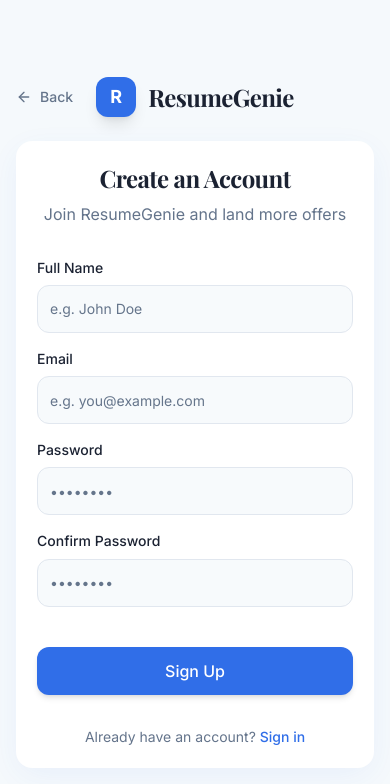
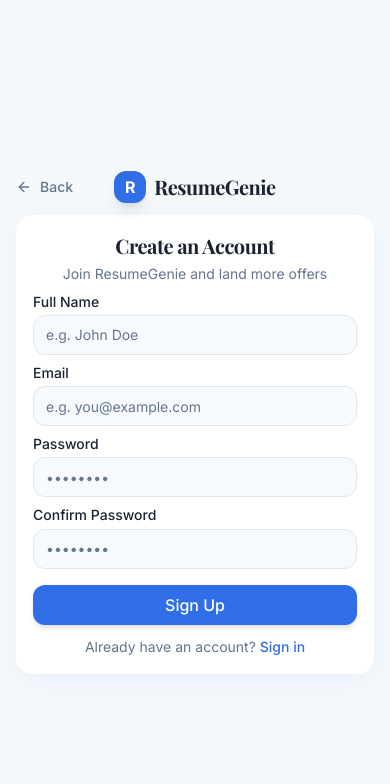
Before and after one commit to thepriyanshiroy/ResumeGenie, a Next.js app in the folder frontend/: page /signup in a window 390 px wide. Shown: the top 784 px of the page. Built offline with nearby package versions, Linux system fonts and the light colour scheme; no server answers.

Commit message:
Implemented layout

```diff
--- a/frontend/src/app/(auth)/layout.js
+++ b/frontend/src/app/(auth)/layout.js
@@ -7,7 +7,7 @@
   const router = useRouter();
 
   return (
-    <div className="min-h-screen bg-[#F5F9FC] flex flex-col items-center justify-center safe-x py-6 sm:p-6 relative overflow-hidden">
+    <div className="min-h-[100dvh] bg-[#F5F9FC] flex flex-col items-center justify-center safe-x py-3 sm:p-6 relative overflow-x-hidden">
       {/* Decorative background curve */}
       <div className="absolute top-0 left-0 w-full h-full overflow-hidden -z-10 pointer-events-none">
         <svg viewBox="0 0 1440 800" fill="none" xmlns="http://www.w3.org/2000/svg" className="w-full h-full object-cover opacity-30" preserveAspectRatio="none">
@@ -16,7 +16,7 @@
       </div>
 
       <div className="w-full max-w-md">
-        <div className="flex flex-col items-center mb-6 sm:mb-8 relative">
+        <div className="flex flex-col items-center mb-3 sm:mb-6 relative">
           <button
             onClick={() => router.back()}
             className="absolute left-0 top-1/2 -translate-y-1/2 flex min-h-10 items-center gap-2 text-sm font-medium text-muted-foreground hover:text-foreground transition-colors focus-visible:outline-none focus-visible:ring-2 focus-visible:ring-primary focus-visible:ring-offset-2 rounded-lg"
@@ -25,17 +25,17 @@
             Back
           </button>
 
-          <Link href="/" className="flex items-center gap-3 cursor-pointer hover:opacity-90 transition-opacity">
-            <div className="h-10 w-10 rounded-xl flex items-center justify-center text-white font-bold text-lg bg-primary shadow-lg">
+          <Link href="/" className="flex items-center gap-2 sm:gap-3 cursor-pointer hover:opacity-90 transition-opacity">
+            <div className="h-8 w-8 sm:h-10 sm:w-10 rounded-xl flex items-center justify-center text-white font-bold text-base sm:text-lg bg-primary shadow-lg">
               R
             </div>
-            <h1 className="text-2xl font-bold tracking-tight text-foreground font-display">
+            <h1 className="text-xl sm:text-2xl font-bold tracking-tight text-foreground font-display">
               ResumeGenie
             </h1>
           </Link>
         </div>
 
-        <div className="bg-card shadow-[0_8px_32px_-4px_rgba(45,107,230,0.08)] rounded-2xl p-5 sm:p-8 border border-white/60">
+        <div className="bg-card shadow-[0_8px_32px_-4px_rgba(45,107,230,0.08)] rounded-2xl p-4 sm:p-8 border border-white/60">
           {children}
         </div>
       </div>
--- a/frontend/src/app/(auth)/login/page.js
+++ b/frontend/src/app/(auth)/login/page.js
@@ -39,23 +39,23 @@
 
   return (
     <div>
-      <h2 className="text-2xl sm:text-3xl font-display font-bold text-center text-foreground mb-2">Welcome Back</h2>
-      <p className="text-center text-[#64748B] mb-8">Sign in to your account to continue</p>
+      <h2 className="text-xl sm:text-3xl font-display font-bold text-center text-foreground mb-1 sm:mb-2">Welcome Back</h2>
+      <p className="text-center text-sm sm:text-base text-[#64748B] mb-4 sm:mb-8">Sign in to your account to continue</p>
 
-      <form onSubmit={handleSubmit(onSubmit)} className="space-y-5">
-        <div className="space-y-2">
+      <form onSubmit={handleSubmit(onSubmit)} className="space-y-3 sm:space-y-5">
+        <div className="space-y-1.5 sm:space-y-2">
           <Label htmlFor="email">Email</Label>
           <Input
             id="email"
             type="email"
             placeholder="e.g. you@example.com"
-            className="bg-[#F8FAFC] border-[#E2E8F0] focus-visible:ring-primary h-12"
+            className="bg-[#F8FAFC] border-[#E2E8F0] focus-visible:ring-primary h-10 sm:h-12"
             {...register("email")}
           />
           {errors.email && <p className="text-sm text-destructive">{errors.email.message}</p>}
         </div>
 
-        <div className="space-y-2">
+        <div className="space-y-1.5 sm:space-y-2">
           <div className="flex justify-between items-center">
             <Label htmlFor="password">Password</Label>
             <Link href="/forgot-password" className="text-sm text-primary hover:underline">
@@ -66,18 +66,18 @@
             id="password"
             type="password"
             placeholder="••••••••"
-            className="bg-[#F8FAFC] border-[#E2E8F0] focus-visible:ring-primary h-12"
+            className="bg-[#F8FAFC] border-[#E2E8F0] focus-visible:ring-primary h-10 sm:h-12"
             {...register("password")}
           />
           {errors.password && <p className="text-sm text-destructive">{errors.password.message}</p>}
         </div>
 
-        <Button type="submit" variant="premium" className="w-full min-h-12 text-md mt-4 shadow-md" disabled={isLoading}>
+        <Button type="submit" variant="premium" className="w-full min-h-10 sm:min-h-12 text-md mt-2 sm:mt-4 shadow-md" disabled={isLoading}>
           {isLoading ? "Signing in..." : "Sign In"}
         </Button>
       </form>
 
-      <div className="mt-8 text-center text-sm text-[#64748B]">
+      <div className="mt-4 sm:mt-8 text-center text-sm text-[#64748B]">
         Don&apos;t have an account?{" "}
         <Link href="/signup" className="text-primary font-medium hover:underline">
           Sign up
--- a/frontend/src/app/(auth)/signup/page.js
+++ b/frontend/src/app/(auth)/signup/page.js
@@ -44,64 +44,64 @@
 
   return (
     <div>
-      <h2 className="text-2xl sm:text-3xl font-display font-bold text-center text-foreground mb-2">Create an Account</h2>
-      <p className="text-center text-[#64748B] mb-8">Join ResumeGenie and land more offers</p>
+      <h2 className="text-xl sm:text-3xl font-display font-bold text-center text-foreground mb-1 sm:mb-2">Create an Account</h2>
+      <p className="text-center text-sm sm:text-base text-[#64748B] mb-2 sm:mb-8">Join ResumeGenie and land more offers</p>
 
-      <form onSubmit={handleSubmit(onSubmit)} className="space-y-4">
-        <div className="space-y-2">
+      <form onSubmit={handleSubmit(onSubmit)} className="space-y-2 sm:space-y-4">
+        <div className="space-y-1 sm:space-y-2">
           <Label htmlFor="name">Full Name</Label>
           <Input
             id="name"
             type="text"
             placeholder="e.g. John Doe"
-            className="bg-[#F8FAFC] border-[#E2E8F0] focus-visible:ring-primary h-12"
+            className="bg-[#F8FAFC] border-[#E2E8F0] focus-visible:ring-primary !min-h-10 !h-10 sm:!min-h-12 sm:!h-12"
             {...register("name")}
           />
           {errors.name && <p className="text-sm text-destructive">{errors.name.message}</p>}
         </div>
 
-        <div className="space-y-2">
+        <div className="space-y-1 sm:space-y-2">
           <Label htmlFor="email">Email</Label>
           <Input
             id="email"
             type="email"
             placeholder="e.g. you@example.com"
-            className="bg-[#F8FAFC] border-[#E2E8F0] focus-visible:ring-primary h-12"
+            className="bg-[#F8FAFC] border-[#E2E8F0] focus-visible:ring-primary !min-h-10 !h-10 sm:!min-h-12 sm:!h-12"
             {...register("email")}
           />
           {errors.email && <p className="text-sm text-destructive">{errors.email.message}</p>}
         </div>
 
-        <div className="space-y-2">
+        <div className="space-y-1 sm:space-y-2">
           <Label htmlFor="password">Password</Label>
           <Input
             id="password"
             type="password"
             placeholder="••••••••"
-            className="bg-[#F8FAFC] border-[#E2E8F0] focus-visible:ring-primary h-12"
+            className="bg-[#F8FAFC] border-[#E2E8F0] focus-visible:ring-primary !min-h-10 !h-10 sm:!min-h-12 sm:!h-12"
             {...register("password")}
           />
           {errors.password && <p className="text-sm text-destructive">{errors.password.message}</p>}
         </div>
 
-        <div className="space-y-2">
+        <div className="space-y-1 sm:space-y-2">
           <Label htmlFor="passwordConfirm">Confirm Password</Label>
           <Input
             id="passwordConfirm"
             type="password"
             placeholder="••••••••"
-            className="bg-[#F8FAFC] border-[#E2E8F0] focus-visible:ring-primary h-12"
+            className="bg-[#F8FAFC] border-[#E2E8F0] focus-visible:ring-primary !min-h-10 !h-10 sm:!min-h-12 sm:!h-12"
             {...register("passwordConfirm")}
           />
           {errors.passwordConfirm && <p className="text-sm text-destructive">{errors.passwordConfirm.message}</p>}
         </div>
 
-        <Button type="submit" variant="premium" className="w-full min-h-12 text-md mt-6 shadow-md" disabled={isLoading}>
+        <Button type="submit" variant="premium" className="w-full !min-h-10 sm:!min-h-12 text-md mt-2 sm:mt-6 shadow-md" disabled={isLoading}>
           {isLoading ? "Creating account..." : "Sign Up"}
         </Button>
       </form>
 
-      <div className="mt-8 text-center text-sm text-[#64748B]">
+      <div className="mt-3 sm:mt-8 text-center text-sm text-[#64748B]">
         Already have an account?{" "}
         <Link href="/login" className="text-primary font-medium hover:underline">
           Sign in
```
